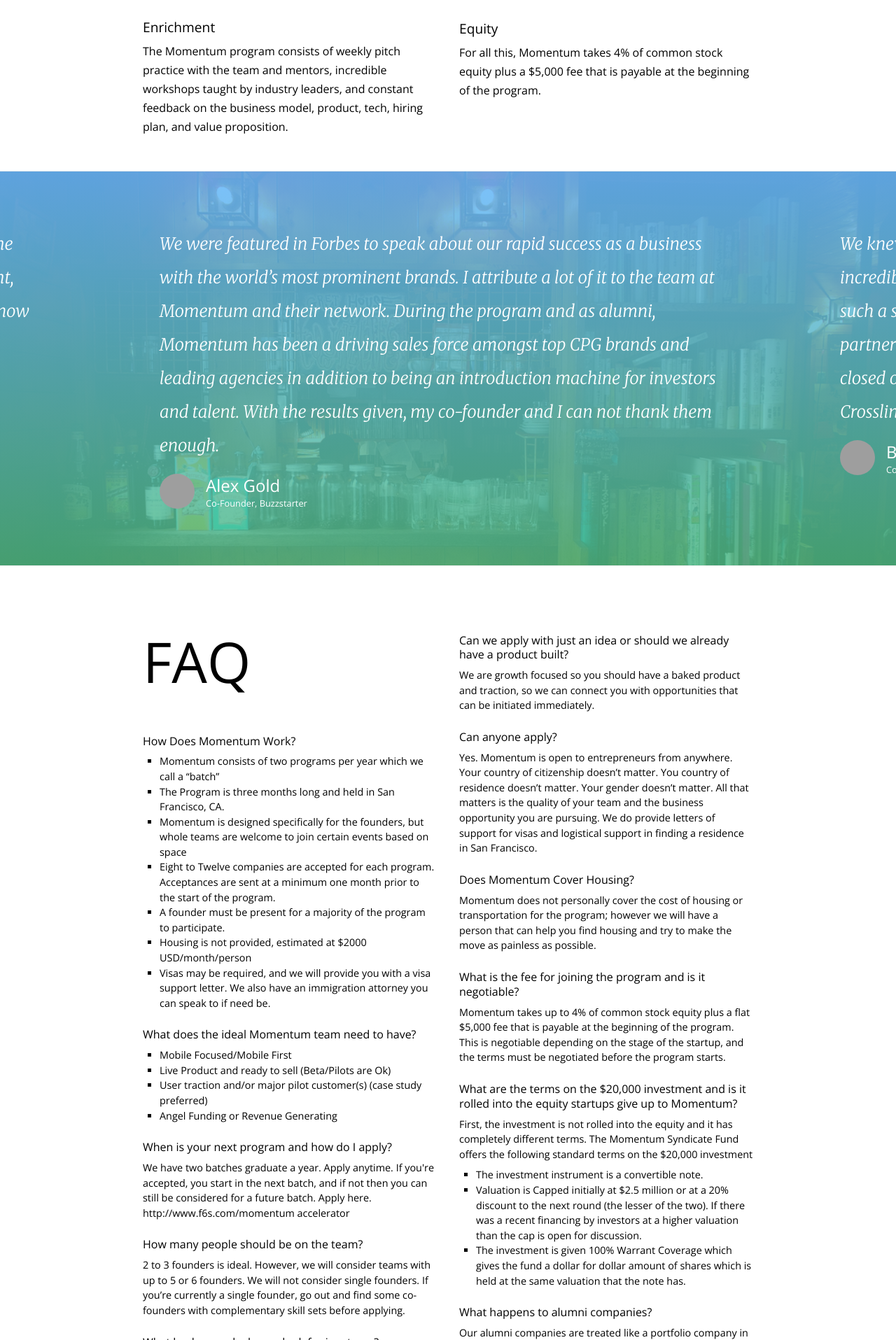
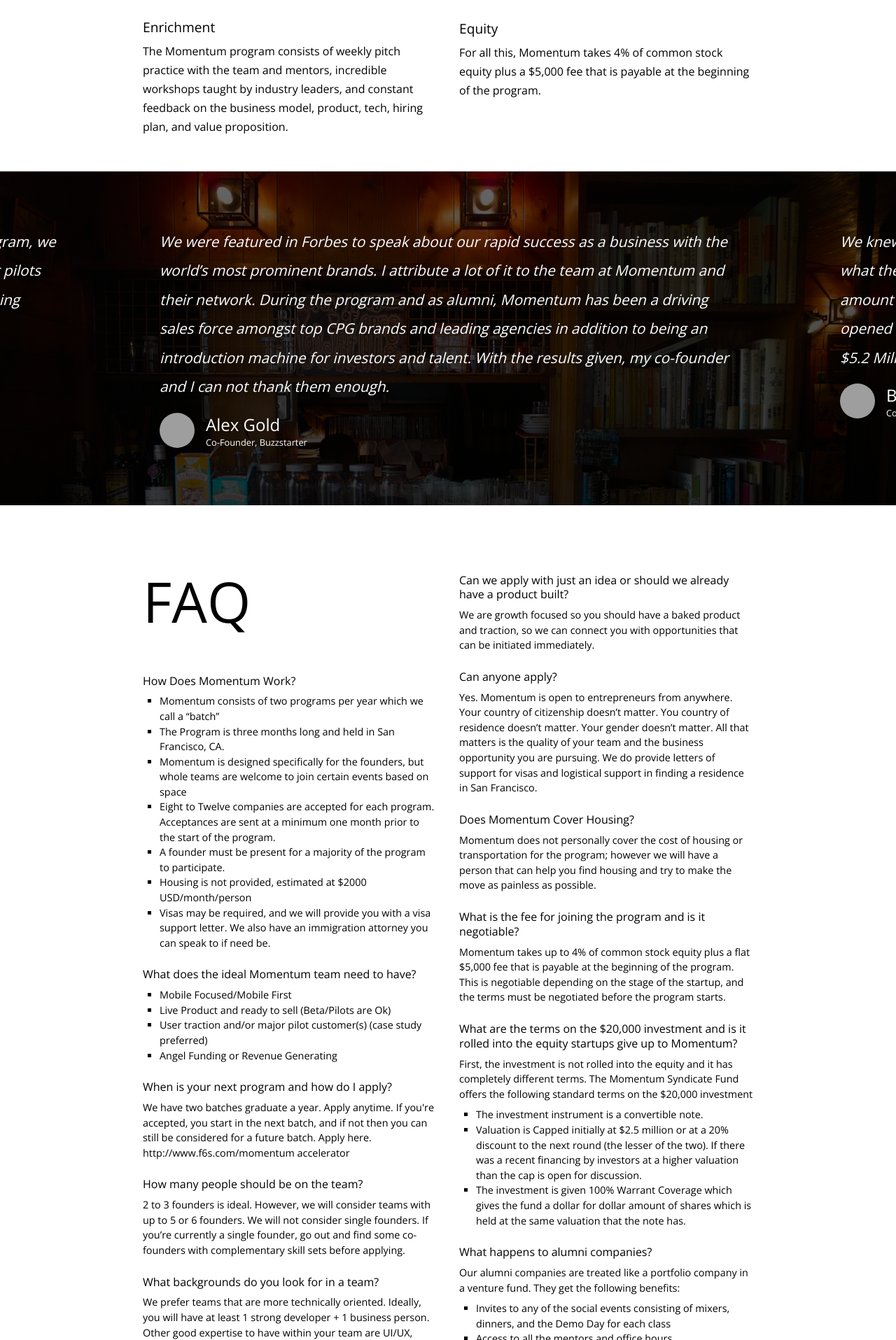
Before and after one commit to mobilemonday/momentum, a Jekyll site: the page built from index.html, in a window 1280 px wide. Shown: the part 1662-3577 px from the top of the page at 70% size. Built offline with Jekyll 4.4.1, drawn with Linux system fonts in a browser that asks for light colours; nearby versions of some CDN libraries; Markdown is read by kramdown in place of the engine named in the settings; grey boxes are pictures that could not be loaded.

Commit message:
punch list items

```diff
--- a/assets/css/styles.css
+++ b/assets/css/styles.css
@@ -530,10 +530,10 @@ section.intro h1 {
 }*/
 
 #testimonials {
-  background-image: -webkit-linear-gradient(top, rgba(105, 184, 252, 0.88) 0%, rgba(80, 187, 132, 0.84) 100%), url(/assets/img/bookcase.jpg);
-  background-image: -moz-linear-gradient(top, rgba(105, 184, 252, 0.88) 0%, rgba(80, 187, 132, 0.84) 100%), url(/assets/img/bookcase.jpg);
-  background-image: -ms-linear-gradient(top, rgba(105, 184, 252, 0.88) 0%, rgba(80, 187, 132, 0.84) 100%), url(/assets/img/momo.jpg);
-  background-image: linear-gradient(to bottom, rgba(105, 184, 252, 0.88) 0%, rgba(80, 187, 132, 0.84) 100%), url(/assets/img/bookcase.jpg);
+  background-image: -webkit-linear-gradient(top, rgba(0, 0, 0, 0.6) 0%, rgba(0, 0, 0, 0.8) 100%), url(/assets/img/bookcase.jpg);
+  background-image: -moz-linear-gradient(top, rgba(0, 0, 0, 0.6) 0%, rgba(0, 0, 0, 0.8) 100%), url(/assets/img/bookcase.jpg);
+  background-image: -ms-linear-gradient(top, rgba(0, 0, 0, 0.6) 0%, rgba(0, 0, 0, 0.8) 100%), url(/assets/img/bookcase.jpg);
+  background-image: linear-gradient(to bottom, rgba(0, 0, 0, 0.6) 0%, rgba(0, 0, 0, 0.8) 100%), url(/assets/img/bookcase.jpg);
   background-size: cover;
   float: left;
   width: 100%;
@@ -553,11 +553,12 @@ section.intro h1 {
 }
 
 #testimonials blockquote {
-  font: 1.5rem/3em 'Merriweather', serif;
+  line-height: 3em;
   margin-bottom: 1rem;
   color: white;
   padding-right: 1.5rem;
   padding-left: 1.5rem;
+  font-size: 1.3rem;
 }
 
 #testimonials blockquote p {
--- a/index.html
+++ b/index.html
@@ -308,6 +308,7 @@ ambassadors:
     name: "Sefan Rust"
     photo: ""
     city: "Hong Kong"
+    linkedin: "http://hk.linkedin.com/in/stefanrust"
   - ambassador:
     name: "Zac Jacobs"
     photo: "http://m.c.lnkd.licdn.com/mpr/mpr/shrink_200_200/p/8/000/21c/0a7/1369b78.jpg"
@@ -325,12 +326,13 @@ ambassadors:
     linkedin: "http://uk.linkedin.com/in/jorabin"
   - ambassador:
     name: "Mark Wachter"
-    photo: ""
+    photo: "https://www.xing.com/pubimg/users/9/5/f/a9f866c51.3288699,2.140x185.jpg"
     city: "Germany"
   - ambassador:
     name: "Lars Cosh-Ishi"
-    photo: ""
+    photo: "http://m.c.lnkd.licdn.com/media/p/1/000/191/3a8/0ae5d13.jpg"
     city: "Tokyo"
+    linkedin: "http://jp.linkedin.com/in/larscoshishii"
   - ambassador:
     name: "Sheena Chandok"
     photo: "http://m.c.lnkd.licdn.com/media/p/1/000/02b/05c/1bc7bff.jpg"
@@ -348,8 +350,9 @@ ambassadors:
     linkedin: ""
   - ambassador:
     name: "Michael Novikov"
-    photo: ""
+    photo: "http://m.c.lnkd.licdn.com/mpr/mpr/shrink_200_200/p/2/000/01c/27e/1b45ecf.jpg"
     city: "St. Petersburg"
+    linkedin: "http://www.linkedin.com/in/michaelnovikov"
 mentors:
   title: "Mentors"
   id: "mentors"
```
Also changed, not shown: 2 other files.
